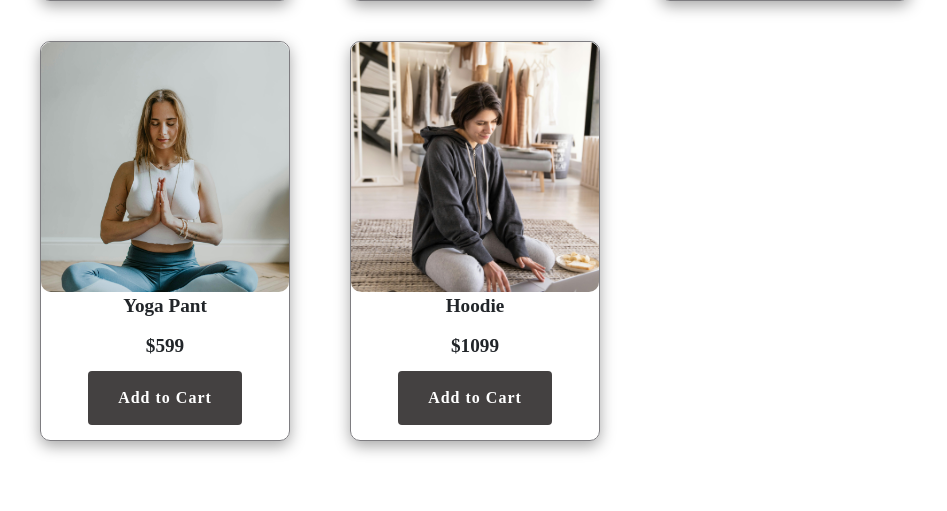
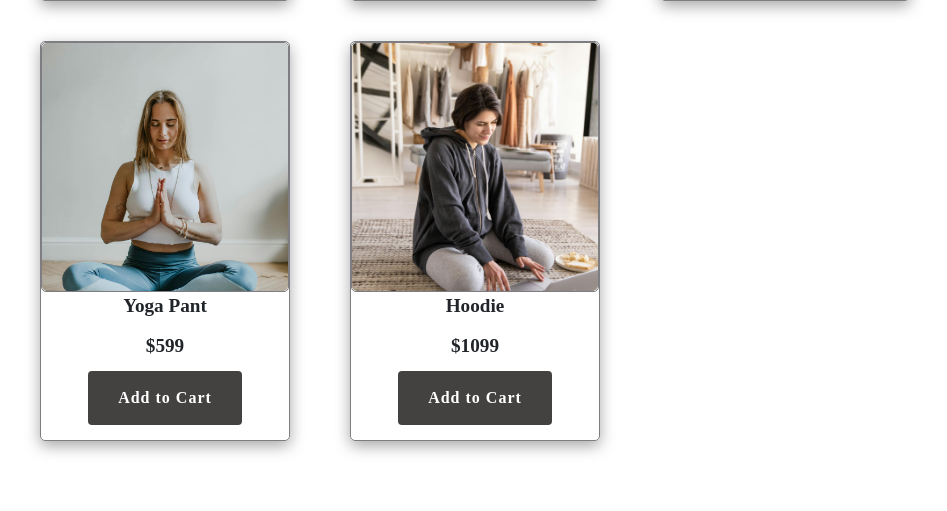
Before and after one commit to peaceian/cart, a Django app: page / in a window 1280 px wide. Shown: the part 969-1480 px from the top of the page, without its empty margins (60-1007 px from the left). Run offline with Django 4.2, Linux system fonts and the light colour scheme; data comes from the database, SQL or seed files in the repository; both versions use the stored data as it was after the commit; some web fonts are replaced.

Commit message:
second commit

```diff
--- a/store/static/css/style.css
+++ b/store/static/css/style.css
@@ -40,6 +40,7 @@ nav {
     align-items: center;
     justify-content: space-between;
 }
+.cart a:hover {color: #ffffff;transition:ease-in-out 1.2s;font-size: 1.1rem;}
 
 .cart-container {
     width: 50px;
@@ -92,7 +93,7 @@ nav {
     height: 400px;
     /* ProductCard height */
     border: 1px solid #7e7d81;
-    border-radius: 10px;
+    border-radius: 5px;
     display: flex;
     align-items: center;
     justify-content: space-between;
@@ -107,14 +108,14 @@ nav {
     width: 100%;
     height: 250px;
     /* image height */
-    /* border: 1px solid black; */
-    border-radius: 10px;
+    border: 1px solid #7e7d81;
+    border-radius: 5px;
 }
 
 .thumbnail img {
     width: 100%;
     height: 100%;
-    border-radius: 10px;
+    border-radius: 5px;
     object-fit: cover;
 }
 
--- a/store/templates/base.html
+++ b/store/templates/base.html
@@ -9,7 +9,7 @@
     <meta charset="UTF-8">
     <meta http-equiv="X-UA-Compatible" content="IE=edge">
     <meta name="viewport" content="width=device-width, initial-scale=1.0">
-    <title>Myshop</title>
+    <title>ShopWeb</title>
     <link href="https://fonts.googleapis.com/css2?family=Aoboshi+One&family=Noto+Sans+TC:wght@900&display=swap"
         rel="stylesheet">
     <link href="https://cdn.jsdelivr.net/npm/bootstrap@5.0.2/dist/css/bootstrap.min.css" rel="stylesheet"
```
Also changed, not shown: store/templates/cart.html (+6 -6 lines), db.sqlite3.
